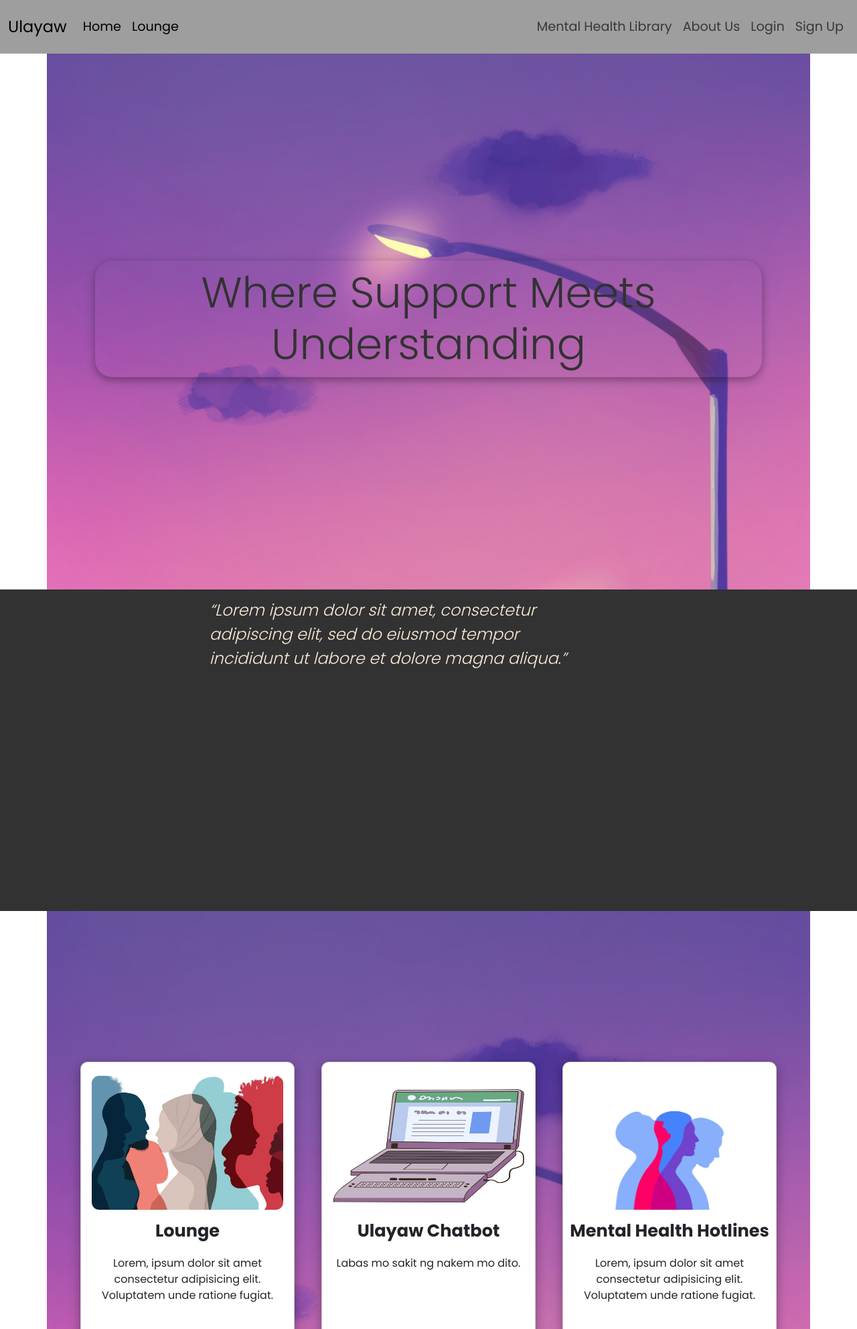
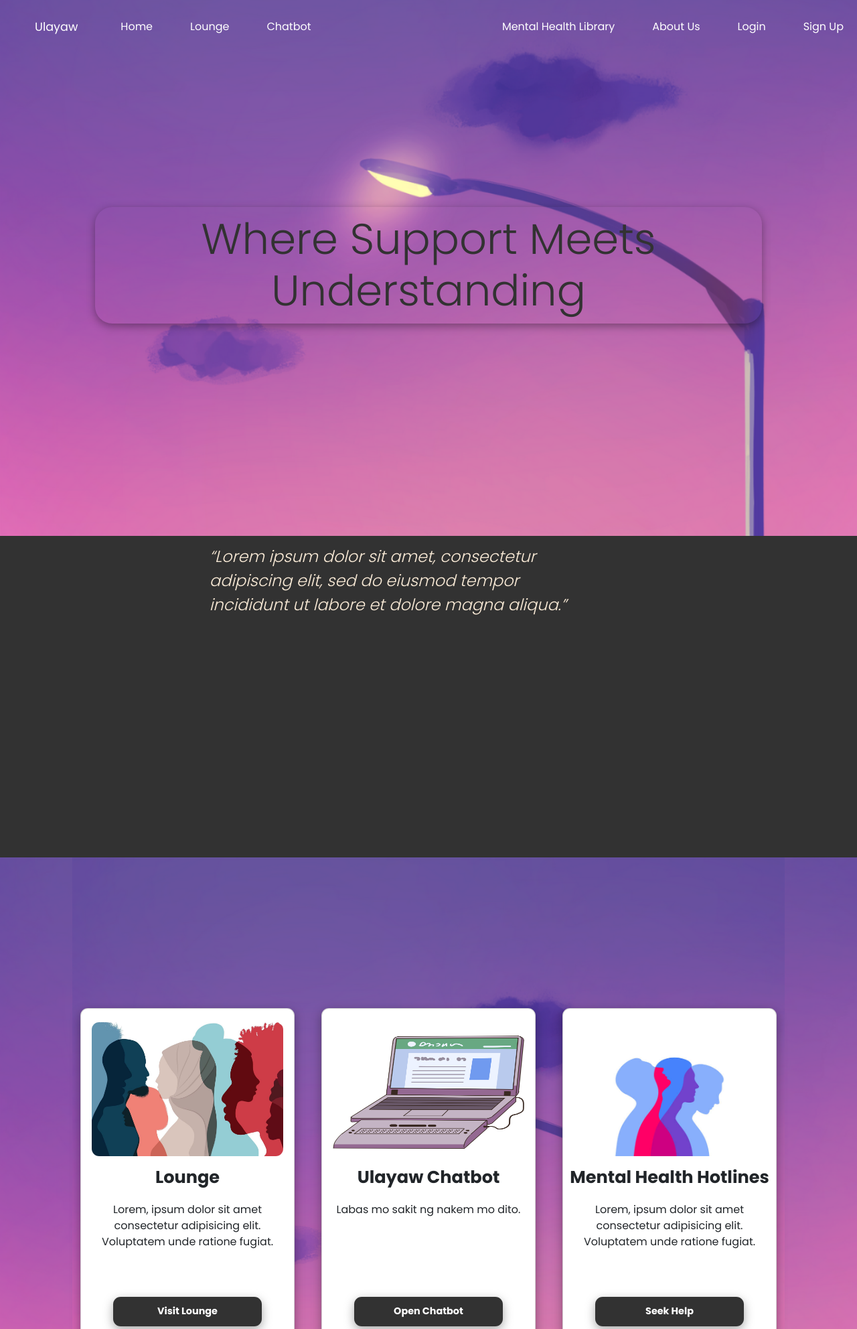
Before and after one commit to emciee/ulayaw, a Django app: page / in a window 1280 px wide. Shown: the top 1984 px of the page at 67% size. Run offline with Django 4.2, Linux system fonts and the light colour scheme; some web fonts are replaced; grey boxes are pictures that could not be loaded.

Commit message:
added bgs

```diff
--- a/core/static/core/css/styles.css
+++ b/core/static/core/css/styles.css
@@ -22,12 +22,16 @@
 .navbar {
     display: flex;
     justify-content: center;
-    background: url('bg.png') no-repeat;
+    background: url('../images/bg.png') no-repeat;
     background-size: cover;
     background-position: center;
 }
 
-header {
+.navbar a{
+  color: white;
+}
+
+.navbar {
     position: absolute;
     top: 0;
     left: 0;
@@ -46,7 +50,7 @@ header {
     user-select: none;
 }
 
-.navigation a {
+.navbar a {
     position: relative;
     font-size: 1.1em;
     color: #fff;
@@ -55,7 +59,7 @@ header {
     margin-left: 40px;
 }
 
-.navigation a::after {
+.navbar a::after {
     content: '';
     position: absolute;
     left: 0;
@@ -288,10 +237,24 @@ header {
   flex-direction: column;
   align-items: center;
   justify-content: center;
-  background-image: url(../images/bg.png);
   background-size: cover;
   background-position: center;
   background-attachment: fixed;
+}
+
+.imagebg{
+    color: #323232;
+    text-align: center;
+    width: 100%;
+    min-height: 100vh;
+    display: flex;
+    flex-direction: column;
+    align-items: center;
+    justify-content: center;
+    background-size: cover;
+    background-position: center;
+    background-attachment: fixed;
+    background-image: url(../images/bg.png);
 }
 
 
@@ -330,10 +293,19 @@ p{
     background-color: #a638c1;
 }
 
-.blank, .blank-2{
+.blank{
     width: 100%;
     min-height: 60vh;
     background-color: #323232;
+
+}
+
+.blank-2{
+    width: 100%;
+    min-height: 60vh;
+    background-color: #323232;
+
+
 }
 
 .second{
@@ -511,17 +488,18 @@ form .logout-button:hover {
 .navbar {
   min-height: 80px; /* Adjust the height as needed */
   padding: 15px 0; /* Adjust the padding as needed */
+  color:white;
 }
 
 .navbar-brand {
-  font-size: 1.5rem; /* Adjust the font size of the brand as needed */
+  font-size: 1rem; /* Adjust the font size of the brand as needed */
 }
 
 .navbar-nav .nav-link {
   padding: 10px 15px; /* Adjust the padding of the nav links as needed */
-  font-size: 1.2rem; /* Adjust the font size of the nav links as needed */
+  font-size: 1em; /* Adjust the font size of the nav links as needed */
 }
 
 .navbar-toggler-icon {
-  font-size: 1.5rem; /* Adjust the font size of the toggler icon as needed */
+  font-size: 1rem; /* Adjust the font size of the toggler icon as needed */
 }
--- a/core/templates/core/aboutuspage.html
+++ b/core/templates/core/aboutuspage.html
@@ -2,6 +2,8 @@
 
 {% block content %}
 
+<div class="imagebg">
     <h1>This is the About us page</h1>
+</div>
 
 {% endblock content %}
--- a/core/templates/core/base.html
+++ b/core/templates/core/base.html
@@ -18,7 +18,7 @@
   <body>
 
 <!--Navbar-->
-<nav class="navbar navbar-expand-lg bg-body-tertiary">
+<nav class="navbar navbar-expand-lg bg-transparent">
     <div class="container-fluid">
         <a class="navbar-brand" href="{% url 'home' %}">Ulayaw</a>
 
@@ -28,22 +28,38 @@
 
         <div class="collapse navbar-collapse" id="navbarSupportedContent">
             <ul class="navbar-nav">
+                {% if user.is_authenticated %}
+
                 <li class="nav-item">
-                    <a class="nav-link active" aria-current="page" href="{% url 'home' %}">Home</a>
+                    <a class="nav-link " aria-current="page" href="">Logged in as {{ user.username|truncatechars_html:8 }}</a>
                 </li>
+                {% endif %}
+
                 <li class="nav-item">
-                    <a class="nav-link active" aria-current="page" href="{% url 'lounge' %}">Lounge</a>
+                    <a class="nav-link " aria-current="page" href="{% url 'home' %}">Home</a>
                 </li>
 
                 {% if user.is_authenticated %}
+                <li class="nav-item">
+                    <a class="nav-link " aria-current="page" href="{% url 'lounge' %}">Lounge</a>
+                </li>
+                <li class="nav-item">
+                    <a class="nav-link " aria-current="page" href="/">Chatbot</a>
+                </li>
+                {% else %}
 
                 <li class="nav-item">
-                    <a class="nav-link active" aria-current="page" href="">Logged in as {{ user.username }}</a>
+                    <a class="nav-link " aria-current="page" href="{% url 'loginuser' %}">Lounge</a>
                 </li>
+                <li class="nav-item">
+                    <a class="nav-link " aria-current="page" href="{% url 'loginuser' %}">Chatbot</a>
+                </li>
+
                 {% endif %}
 
 
             </ul>
+
             <ul class="navbar-nav ms-auto">
                 <li class="nav-item">
                     <a class="nav-link" href="{% url 'mhl' %}">Mental Health Library</a>
@@ -71,9 +87,8 @@
                     <a class="nav-link" href="{% url 'signupuser' %}">Sign Up</a>
                 </li>
                 {% endif %}
+            </ul>
 
-
-            </ul>
         </div>
     </div>
 </nav>
--- a/core/templates/core/homepage.html
+++ b/core/templates/core/homepage.html
@@ -4,8 +4,10 @@
 {% load static %}
 
 <!-- content -->
+<div class="imagebg">
 <div class="container">
     <h1>Where Support Meets Understanding</h1>
+</div>
 </div>
 
 <div class="blank">
@@ -13,16 +15,24 @@
             <!-- <a href="#">Share your thoughts</a> -->
 </div>
 
+<div class="imagebg">
+
     <div class="container second">
-    <div class="card">
+        <div class="card col-lg-4 col-md-6 col-sm-12">
             <div class="info">
                 <img src="{% static "core/images/img2.jpg" %}">
                 <h3>Lounge</h3>
                 <p>Lorem, ipsum dolor sit amet consectetur adipisicing elit. Voluptatem unde ratione fugiat.</p>
             </div>
-        <a href="#">Visit Lounge</a>
+        {% if user.is_authenticated %}
+            <a href="{% url 'lounge' %}">Visit Lounge</a>
+        {% else %}
+            <a href="{% url 'loginuser' %}">Visit Lounge</a>
+        {% endif %}
         </div>
-    <div class="card">
+
+
+        <div class="card col-lg-4 col-md-6 col-sm-12">
             <div class="info">
                 <img src="{% static "core/images/29.png" %}">
                 <h3>Ulayaw Chatbot</h3>
@@ -30,7 +40,8 @@
             </div>
             <a href="#">Open Chatbot</a>
         </div>
-    <div class="card">
+
+        <div class="card col-lg-4 col-md-6 col-sm-12">
             <div class="info">
                 <img src="{% static "core/images/img3.jpg" %}">
                 <h3>Mental Health Hotlines</h3>
@@ -38,6 +49,9 @@
             </div>
             <a href="#">Seek Help</a>
         </div>
+
+    </div>
+
 </div>
 
 <div class="blank-2">
--- a/core/templates/core/loginuser.html
+++ b/core/templates/core/loginuser.html
@@ -2,13 +2,13 @@
 
 
 {% block content %}
-
+<div class="imagebg">
 <!-- login -->
 <div style="display: flex; justify-content: center; align-items: center; min-height: 100vh;">
     <div class="card-login" style="align-items:center">
         <div class="form-box login">
             <h2>Login</h2>
-            {{ error }}
+            <h6 style="color:red;" >{{ error }}<h6>
             <form method="POST">
                 {% csrf_token %}
                 <div class="input-box">
@@ -32,6 +32,6 @@
         </div>
     </div>
 </div>
-
+</div>
 
 {% endblock %}
--- a/core/templates/core/mhlpage.html
+++ b/core/templates/core/mhlpage.html
@@ -1,6 +1,9 @@
 {% extends 'core/base.html' %}
 
 {% block content %}
-<h1>This is the mhl page</h1>
+
+<div class="imagebg">
+    <h1>This is the Mental Health Library page</h1>
+</div>
 
 {% endblock  %}
--- a/core/views.py
+++ b/core/views.py
@@ -23,19 +23,19 @@ def signupuser(request):
     if request.method == 'GET':
         return render(request, 'core/signupuser.html',{'form':UserCreationForm()})
     else:
-        if len(request.POST['password1']) > 8:
-            if request.POST['password1'] == request.POST['password2']:
+        if request.POST['password1'] == request.POST['password2']:
+            if len(request.POST['password1']) > 8:
                 try:
                     user = User.objects.create_user(request.POST['username'], password=request.POST['password1'])
                     user.save()
                     login(request,user)
                     return redirect('home')
                 except IntegrityError:
-                    return render(request, 'core/signupuser.html',{'form':UserCreationForm(),'error':'That username has already been taken. Enter New Username'})
+                    return render(request, 'core/signupuser.html',{'form':UserCreationForm(),'error':'Username is taken'})
             else:
-                return render(request, 'core/signupuser.html',{'form':UserCreationForm(),'error':'Passwords Did Not Match'})
+                return render(request, 'core/signupuser.html',{'form':UserCreationForm(),'error':'Password must be greater than 8'})
         else:
-            return render(request, 'core/signupuser.html',{'form':UserCreationForm(),'error':'Passwords Must Be Greater than 8'})
+            return render(request, 'core/signupuser.html',{'form':UserCreationForm(),'error':'Passwords did not match'})
 
 def loginuser(request):
     if request.method == 'GET':
--- a/lounge/templates/lounge/lounge.html
+++ b/lounge/templates/lounge/lounge.html
@@ -3,5 +3,7 @@
 {% block content %}
 {% load static %}
 
-<h1>this is the lounge</h1>
+<div class="imagebg">
+    <h1>this is the lounge</h1>
+</div>
 {% endblock content %}
```
Also changed, not shown: other parts of core/static/core/css/styles.css (+30 -80 lines), core/templates/core/signupuser.html (+5 -7 lines), core/static/core/images/bg4.png (added), db.sqlite3. Lines whose indentation alone changed are shown as unchanged.
